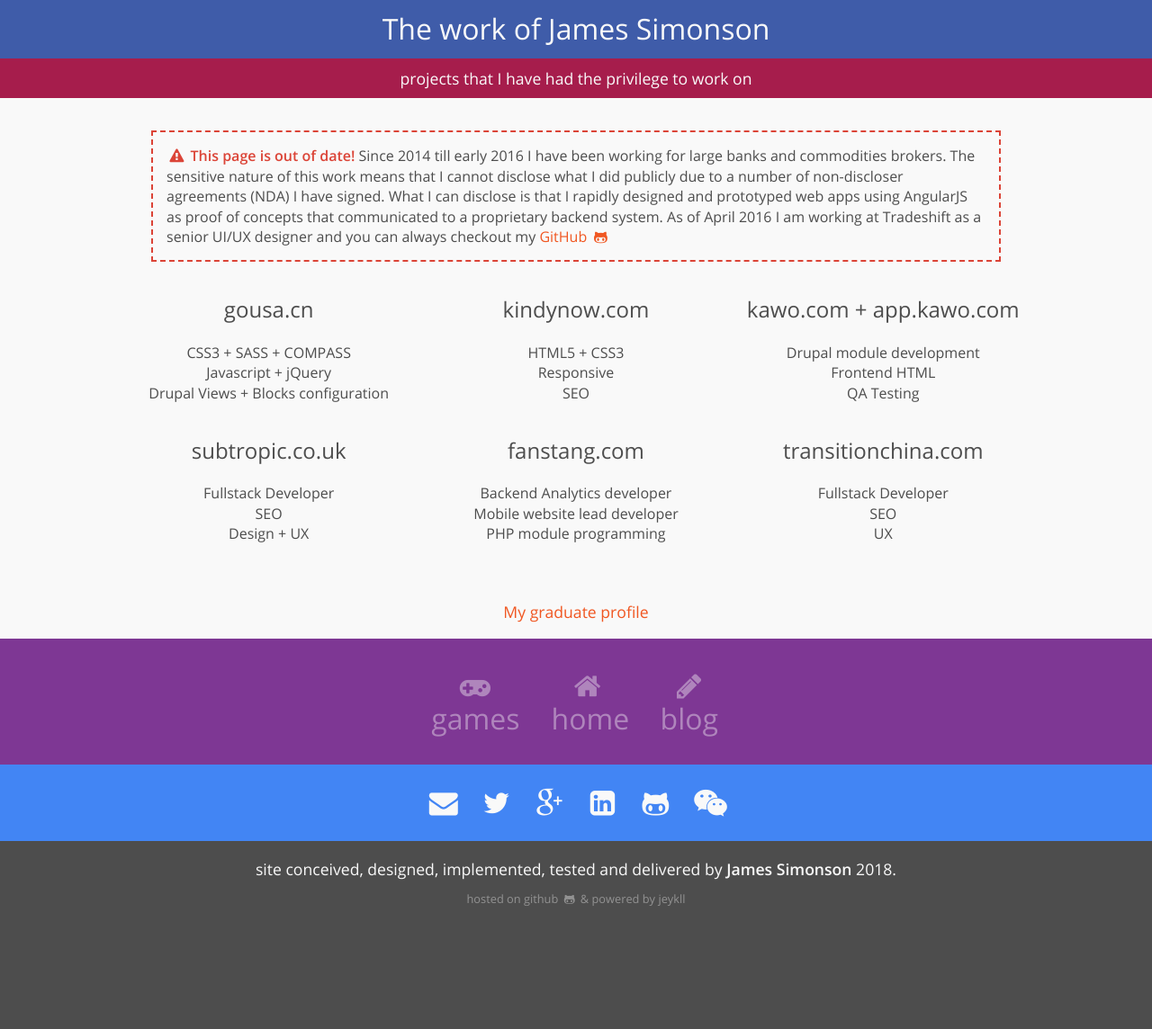
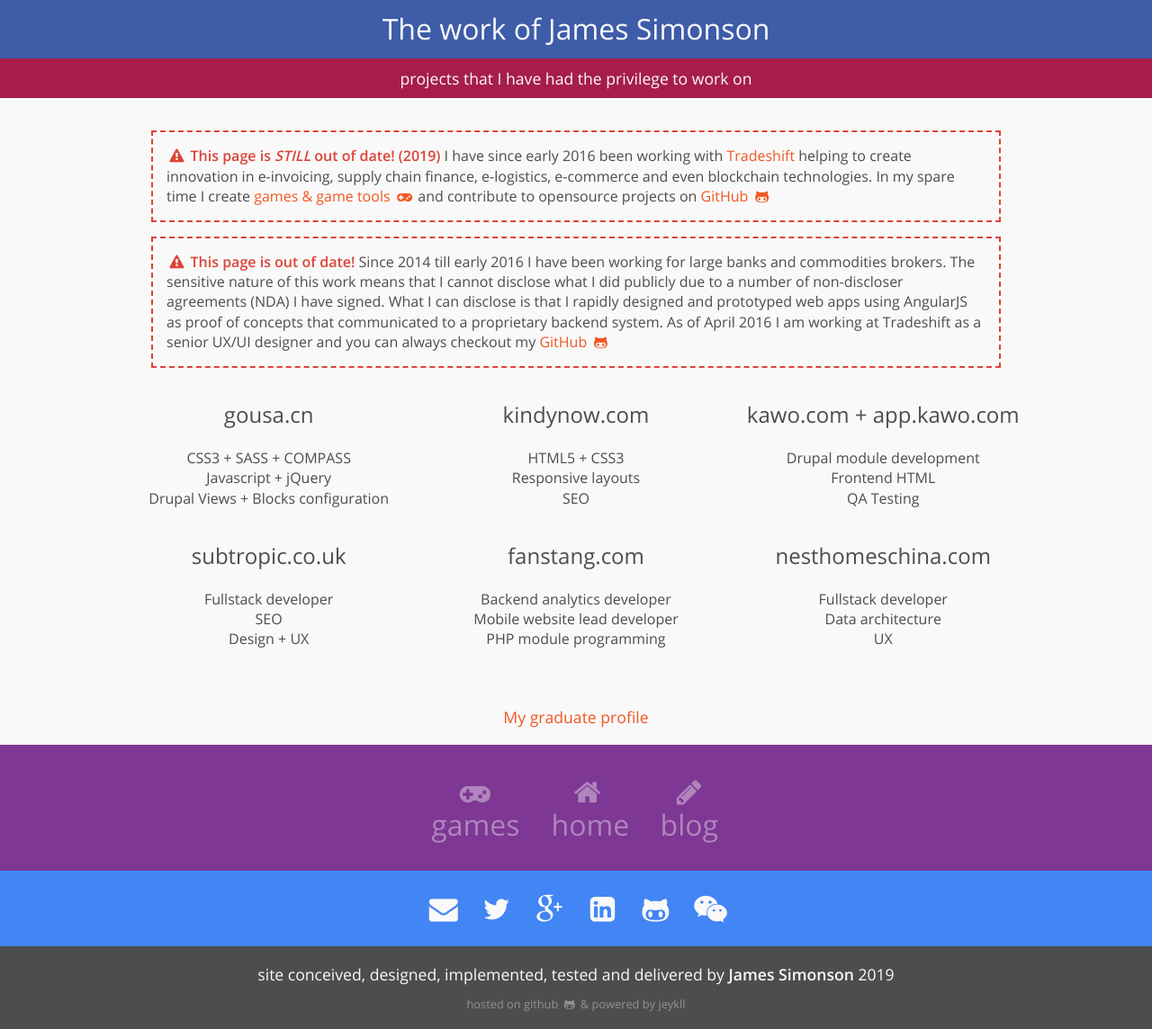
Before and after one commit to jamessimo/jamessimo.github.io, a Jekyll site: the page built from work.html, in a window 1280 px wide. Shown: the whole page at 90% size. Built offline with Jekyll 4.4.1, drawn with Linux system fonts in a browser that asks for light colours; before the commit the page ends 1027 px from its top, so only the background shows below that.

Commit message:
Copyright 2019
also buffed the work page so it looks like I haven’t been dead since
2016

```diff
--- a/_includes/footer.html
+++ b/_includes/footer.html
@@ -17,7 +17,7 @@
 
 	<footer>
     	<div class="wrapper">
-    		<p>site conceived, designed, implemented, tested and delivered by <strong>James Simonson</strong> 2018.</p>
+    		<p>site conceived, designed, implemented, tested and delivered by <strong>James Simonson</strong> 2019</p>
     		<small>hosted on<a title="Github Pages are awesome!" href="https://pages.github.com/" target="_blank"> github <i class="icon-github"></i></a> &amp; powered by <a href="http://jekyllrb.com/" target="_blank">jeykll</a></small>
     	</div>
     </footer>
--- a/_includes/homefooter.html
+++ b/_includes/homefooter.html
@@ -28,7 +28,7 @@
 	</section>
 	<footer>
     	<div class="wrapper">
-    		<p>site conceived, designed, implemented, tested and delivered by <strong>James Simonson</strong> 2018.</p>
+    		<p>site conceived, designed, implemented, tested and delivered by <strong>James Simonson</strong> 2019</p>
     		<small>hosted on<a title="Github is awesome!" href="https://pages.github.com/" target="_blank"> github <i class="icon-github"></i></a> &amp; powered by <a href="http://jekyllrb.com/" target="_blank">jeykll</a></small>
     	</div>
     </footer>
--- a/work.html
+++ b/work.html
@@ -8,9 +8,16 @@
 		<article class="history">
       <blockquote>
 
+        <b class="red"><i class="icon-attention"> </i> This page is <i>STILL</i> out of date! (2019)</b> I have since early 2016 been working with <a href="https://tradeshift.com/" target="_blank">Tradeshift</a> helping to create innovation in e-invoicing, supply chain finance, e-logistics, e-commerce and even blockchain technologies.
+        In my spare time I create <a href="/games"> games & game tools <i class="icon-gamepad"></i></a> and contribute to opensource projects on <a href="https://github.com/jamessimo" target="_blank">GitHub <i class="icon-github"></i></a>
+
+      </blockquote>
+
+      <blockquote>
+
         <b class="red"><i class="icon-attention"> </i> This page is out of date!</b> Since 2014 till early 2016 I have been working for large banks and commodities brokers. The sensitive nature of this work means that I cannot disclose what I did publicly due to a number of non-discloser agreements (NDA) I have signed.
      What I can disclose is that I rapidly designed and prototyped web apps using AngularJS as proof of concepts that communicated to a proprietary backend system.
-        As of April 2016 I am working at Tradeshift as a senior UI/UX designer and you can always checkout my <a href="https://github.com/jamessimo" target="_blank">GitHub <i class="icon-github"></i></a>
+        As of April 2016 I am working at Tradeshift as a senior UX/UI designer and you can always checkout my <a href="https://github.com/jamessimo" target="_blank">GitHub <i class="icon-github"></i></a>
 
       </blockquote>
 			<div>
@@ -25,7 +32,7 @@
 				<h2>kindynow.com</h2>
 				<ul>
 					<li>HTML5 + CSS3</li>
-					<li>Responsive</li>
+					<li>Responsive layouts</li>
 					<li>SEO</li>
 				</ul>
 			</div>
@@ -40,7 +47,7 @@
 			<div>
 				<h2>subtropic.co.uk</h2>
 				<ul>
-					<li>Fullstack Developer</li>
+					<li>Fullstack developer</li>
 					<li>SEO</li>
 					<li>Design + UX</li>
 				</ul>
@@ -48,16 +55,16 @@
 			<div>
 				<h2>fanstang.com</h2>
 				<ul>
-					<li>Backend Analytics developer</li>
+					<li>Backend analytics developer</li>
 					<li>Mobile website lead developer</li>
 					<li>PHP module programming</li>
 				</ul>
 			</div>
 			<div>
-				<h2>transitionchina.com</h2>
+				<h2>nesthomeschina.com</h2>
 				<ul>
-					<li>Fullstack Developer</li>
-					<li>SEO</li>
+					<li>Fullstack developer</li>
+					<li>Data architecture</li>
 					<li>UX</li>
 				</ul>
 			</div>
```
